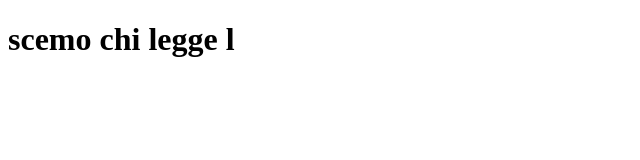
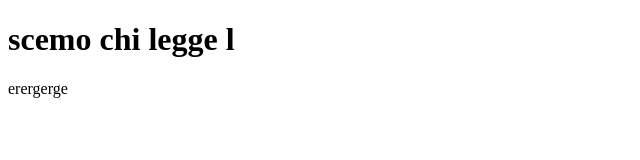
Before and after one commit to rodrigo-antonio-990208/testgit, a plain HTML site: page webContent/index.html in a window 1280 px wide. Shown: the full height of the page, 0-640 px from the left. Drawn offline with Linux system fonts and the light colour scheme.

Commit message:
Update index.html

```diff
--- a/webContent/index.html
+++ b/webContent/index.html
@@ -8,5 +8,7 @@
 
 <h1> scemo chi legge l </h1>
 
+erergerge
+
 </body>
 </html>
```
